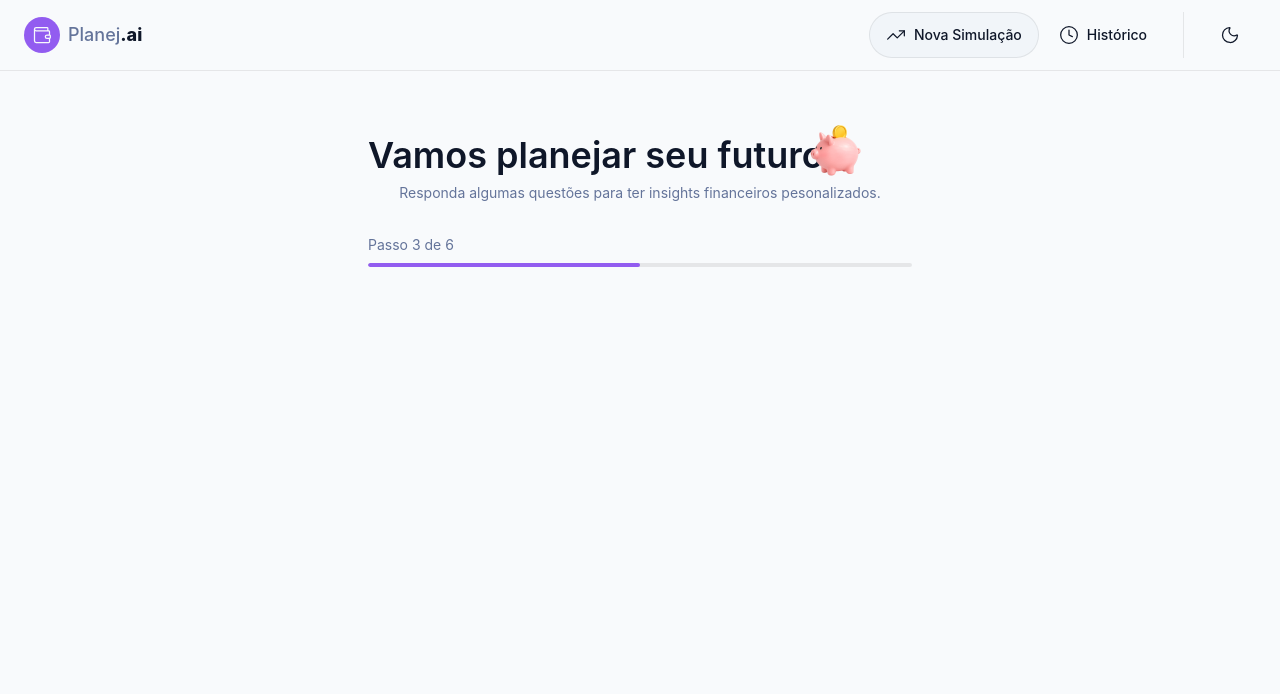
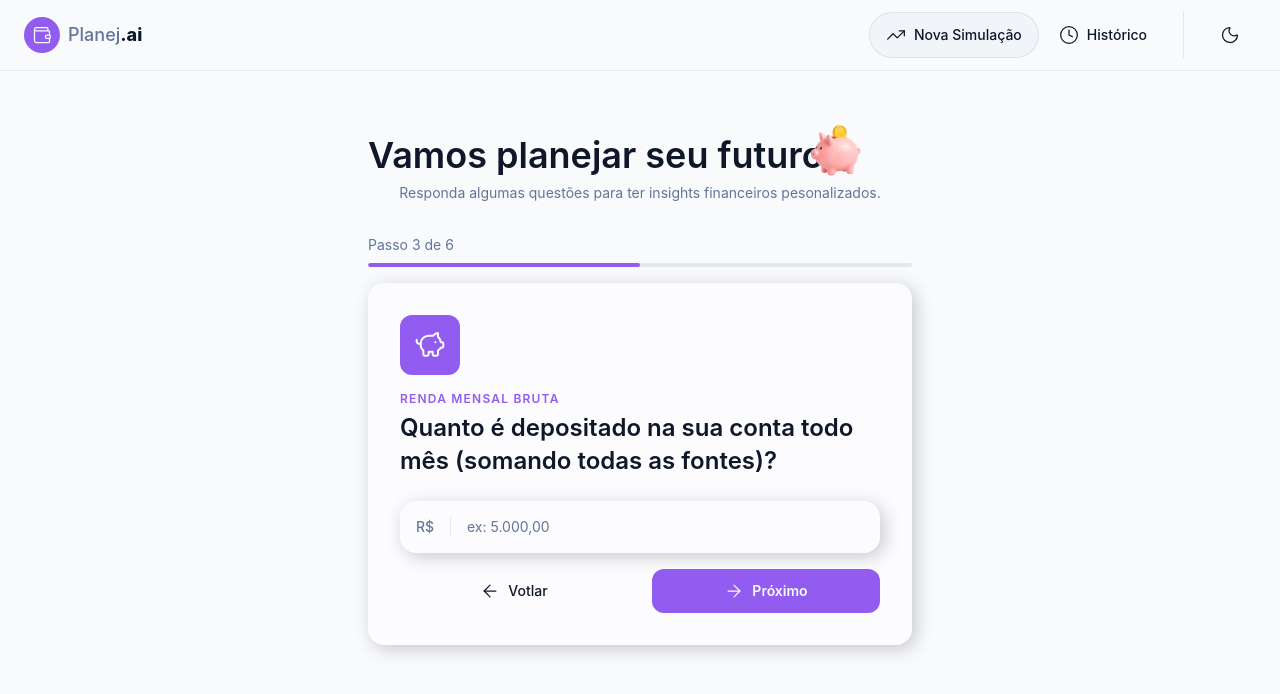
Before and after one commit to lgustavo13/planejai, a React (Vite) app: page / in a window 1280 px wide. Shown: the top 694 px of the page. Built offline with nearby package versions, Linux system fonts and the light colour scheme.

Commit message:
feat: criar componente FormStep

```diff
--- a/src/components/features/Simulation/Form.tsx
+++ b/src/components/features/Simulation/Form.tsx
@@ -1,9 +1,22 @@
+import { PiggyBank } from 'lucide-react'
+
+import { FormStep } from './FormStep'
 import { StepProgress } from './Progress'
 
 export const SimulationForm = () => {
   return (
     <>
       <StepProgress currentStep={3} totalSteps={6} />
+      <FormStep
+        icon={PiggyBank}
+        title="Renda mensal bruta"
+        question="Quanto é depositado na sua conta todo mês (somando todas as fontes)?"
+        inputProps={{
+          type: 'text',
+          placeholder: 'ex: 5.000,00',
+          prefix: 'R$',
+        }}
+      />
     </>
   )
 }
--- /dev/null
+++ b/src/components/features/Simulation/FormStep.tsx
@@ -0,0 +1,61 @@
+import { ArrowLeft, ArrowRight, type LucideIcon } from 'lucide-react'
+
+import { Button } from '@/components/shared/Button'
+import { Input, type InputProps } from '@/components/shared/Input'
+
+interface FormStepProps {
+  icon: LucideIcon
+  title: string
+  question: string
+  inputProps: InputProps
+  submitButtonProps?: {
+    label: string
+    emojiIcon?: string
+  }
+}
+
+export function FormStep({
+  icon: Icon,
+  title,
+  question,
+  inputProps,
+  submitButtonProps,
+}: FormStepProps) {
+  return (
+    <div className="bg-card rounded-2xl p-6 shadow-[4px_4px_18px_0px_rgba(0,0,0,0.2)] sm:p-8">
+      <div className="bg-primary mb-4 flex h-15 w-15 items-center justify-center rounded-xl">
+        <Icon size={32} className="text-primary-foreground" />
+      </div>
+      <h2 className="text-primary mb-1 text-xs font-semibold tracking-widest uppercase">
+        {title}
+      </h2>
+      <h3 className="text-foreground mb-6 text-xl leading-snug font-semibold sm:text-2xl">
+        {question}
+      </h3>
+      <form className="flex flex-col gap-4">
+        <Input {...inputProps} />
+
+        <div className="flex flex-col gap-3 sm:flex-row sm:gap-6">
+          <Button
+            type="button"
+            // onClick={onBack}
+            variant="ghost"
+            icon={ArrowLeft}
+            className="order-2 flex-1 justify-center rounded-xl py-3 sm:order-1"
+          >
+            Votlar
+          </Button>
+          <Button
+            type="submit"
+            variant="primary"
+            icon={!submitButtonProps ? ArrowRight : undefined}
+            className="order-1 flex-1 sm:order-2"
+          >
+            {submitButtonProps?.label ?? 'Próximo'}
+            {submitButtonProps?.emojiIcon}
+          </Button>
+        </div>
+      </form>
+    </div>
+  )
+}
--- /dev/null
+++ b/src/components/shared/Input.tsx
@@ -0,0 +1,36 @@
+import type { InputHTMLAttributes } from 'react'
+
+import { Divider } from './Divider'
+
+export interface InputProps extends InputHTMLAttributes<HTMLInputElement> {
+  prefix?: string
+  suffix?: string
+}
+
+export function Input({ prefix, suffix, ...rest }: InputProps) {
+  return (
+    <div className="bg-input flex items-center rounded-2xl p-4 shadow-[4px_4px_18px_0px_rgba(0,0,0,0.2)]">
+      {prefix && (
+        <>
+          <span className="text-muted-foreground text-sm font-medium">
+            {prefix}
+          </span>
+          <Divider orientation="vertical" />
+        </>
+      )}
+      <input
+        className="text-foreground placeholder:text-muted-foreground w-full bg-transparent text-sm outline-none"
+        autoFocus
+        {...rest}
+      />
+      {suffix && (
+        <>
+          <Divider orientation="vertical" />
+          <span className="text-muted-foreground text-sm font-medium">
+            {suffix}
+          </span>
+        </>
+      )}
+    </div>
+  )
+}
```
